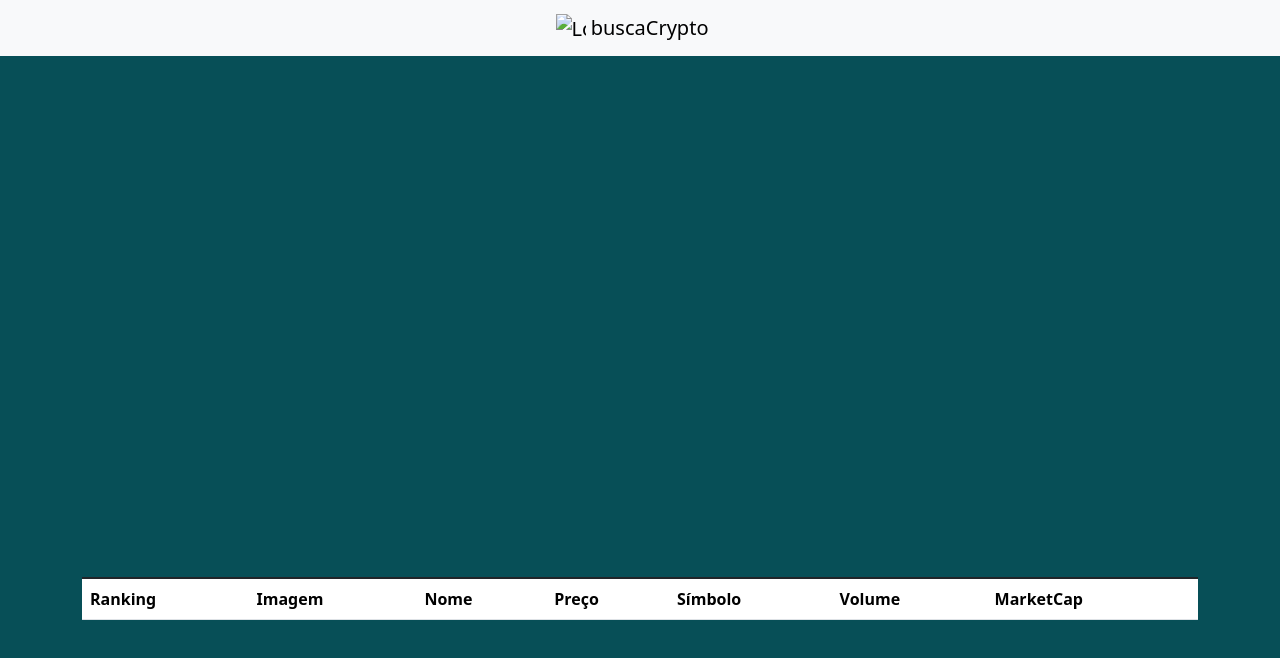
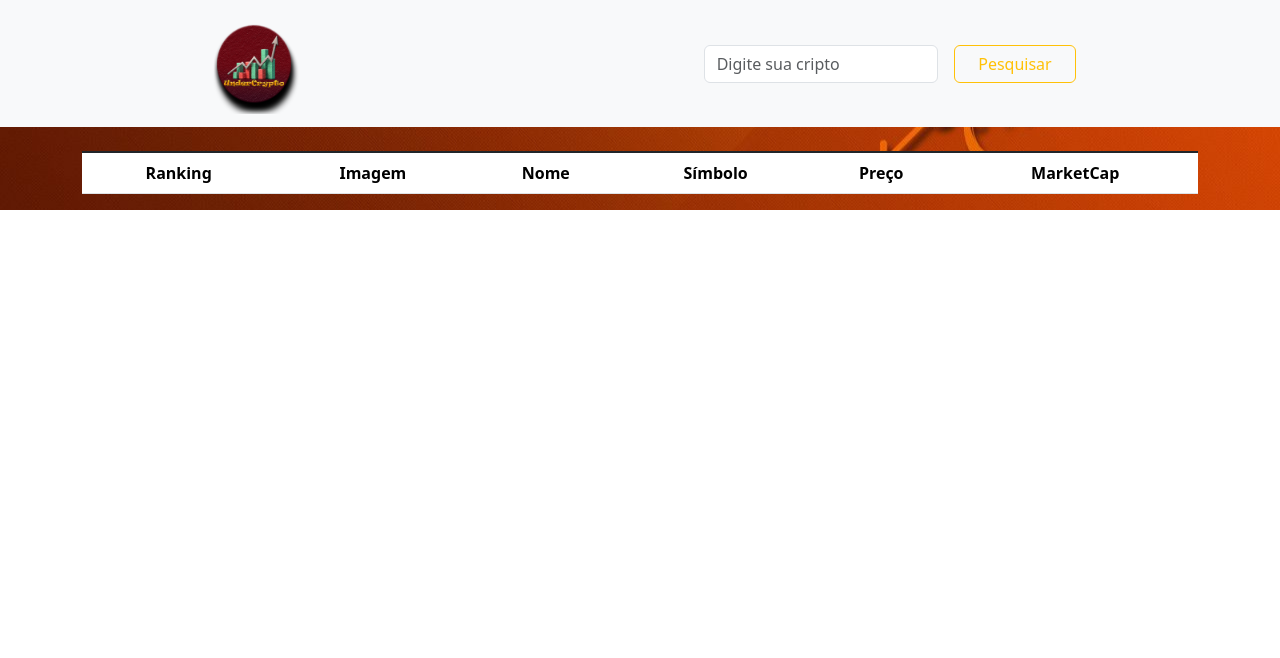
Before and after one commit to dolfo-melo/cryptocurrencieAPI, a plain HTML site: page index.html in a window 1280 px wide. Drawn offline with nearby package versions, Linux system fonts and the light colour scheme; no server answers.

Commit message:
Development "index.html" & "main.js"

```diff
--- a/apps.js
+++ b/apps.js
@@ -31,22 +31,17 @@ async function conectarApi() {
                     coinsData.forEach((coins) => {
                         cryptoCoins += "<tr>"
                         cryptoCoins += `<th scope="row">${coins.rank}</th>`
-                        cryptoCoins += `<td><img src=${coins.iconUrl} width="50px" height="50px"></td>`
+                        cryptoCoins += `<td><img src=${coins.iconUrl} width="36px" height="36px"></td>`
                         cryptoCoins += `<td>${coins.name}</td>`
+                        cryptoCoins += `<td>${coins.symbol}</td>`
                         cryptoCoins += `<td>${Math.fround(coins.price)} $</td>`
-                        cryptoCoins += `<td>${coins.symbol}</td>`
-                        cryptoCoins += `<td>${Math.fround(coins.marketCap)} $</td>`;"</td>";
+                        cryptoCoins += `<td>${Math.fround(coins.marketCap).toFixed(0)} $</td>`;"<td>";
                     })
-                        document.getElementById('data').innerHTML = cryptoCoins
+                        document.getElementById("data").innerHTML = cryptoCoins
                 })
             }
         })
         .catch((error) => {console.log(error)})
 
-    // preenchimentoDados(retorno)
 }
 conectarApi()
-
-// function preenchimentoDados(retorno){
-//     console.log(retorno.)
-// }
--- a/index.html
+++ b/index.html
@@ -5,33 +5,53 @@
     <meta name="viewport" content="width=device-width, initial-scale=1.0">
     <link href="https://cdn.jsdelivr.net/npm/bootstrap@5.3.8/dist/css/bootstrap.min.css" rel="stylesheet" integrity="sha384-sRIl4kxILFvY47J16cr9ZwB07vP4J8+LH7qKQnuqkuIAvNWLzeN8tE5YBujZqJLB" crossorigin="anonymous">
     <link rel="stylesheet" href="style.css">
+    <link rel="icon" href="assets/logo.png">
     <title>buscaCrypto</title>
 </head>
 <body>
     <nav class="navbar bg-body-tertiary">
-        <div class="container-fluid justify-content-center">
+        <div class="container-fluid justify-content-around">
             <a class="navbar-brand" href="#">
-            <img src="" alt="Logo" width="30" height="24" class="d-inline-block align-text-top">
-           buscaCrypto
+            <img src="assets/logo.png" alt="Logo" width="100" height="100" class="d-inline-block align-text-top">
             </a>
+            <form class="d-flex w-15" role="search">
+                <input class="form-control me-3 w-70" type="search" placeholder="Digite sua cripto" aria-label="Search"/>
+                <button class="btn btn-outline-warning w-50" type="submit" onclick="infoCrypto()">Pesquisar</button>
+            </form>
         </div>
 </nav>
     <main>
-       <div class="container top-300 position-relative">
-           <table class="table table-bordeless container position-relative" style="margin-top: 300px;">
-            <thead class="table-group-divider top-300">
+        <div class="modal moreInfos" tabindex="-1">
+            <div class="modal-dialog">
+                <div class="modal-content">
+                    <div class="modal-header">
+                        <h5 class="modal-title"></h5>
+                        <button type="button" class="btn-close" data-bs-dismiss="modal" aria-label="Close"></button>
+                    </div>
+                    <div class="modal-body" id="cryptoInfo">
+                    </div>
+                    <div class="modal-footer">
+                        <button type="button" class="btn btn-secondary" data-bs-dismiss="modal">Close</button>
+                        <button type="button" class="btn btn-primary">Save changes</button>
+                    </div>
+                </div>
+            </div>
+        </div>
+
+       <div class="container">
+            <br>
+            <table class="table table-bordeless container text-center">
+                <thead class="table-group-divider">
                     <tr>
                         <th scope="col">Ranking</th>
                         <th scope="col">Imagem</th>
                         <th scope="col">Nome</th>
+                        <th scope="col">Símbolo</th>
                         <th scope="col">Preço</th>
-                    <th scope="col">Símbolo</th>
-                    <th scope="col">Volume</th>
                         <th scope="col">MarketCap</th>
                     </tr>
                 </thead>
-            <tbody id="data">
-            </tbody>
+                <tbody id="data"></tbody>
            </table>
        </div>
    </main>
--- a/style.css
+++ b/style.css
@@ -8,22 +8,11 @@
 }
 
 *{
-    margin: 0;
-    padding: 0;
-    border: 0;
-    box-sizing: border-box;
     overflow-x: hidden;
 }
 
 main{
-    width: 100vw;
-    height: 100vh;
-    display: flex;
-    justify-content: center;
-    align-items: center;
-    background-color: #074F57;
+    background-image: url(assets/background.jpg);
+    background-size: cover;
+    background-position: 70%;
 }
-
-table{
-    margin-bottom: 500px;
-}
```
Also changed, not shown: assets/background.jpg (added), assets/logo.png (added). Lines whose indentation alone changed are shown as unchanged.
